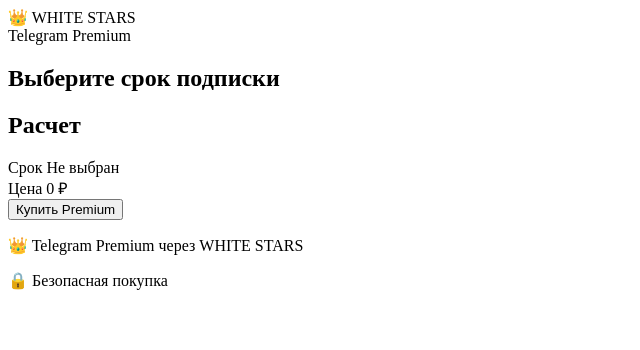
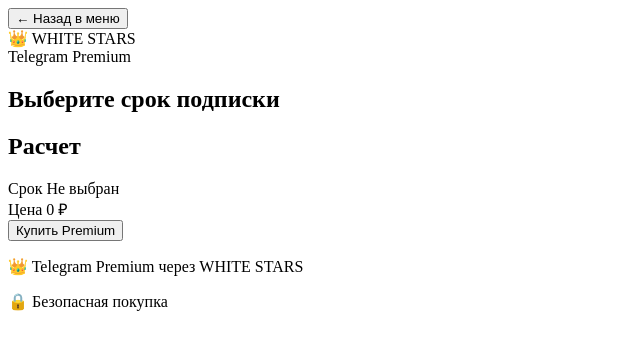
Before and after one commit to alexandrovmatvey877-hue/Telegram-stars-bot-1, a website: page pages/premium.html in a window 1280 px wide. Shown: the whole page, without its empty margins (0-640 px from the left). Drawn offline with Linux system fonts and the light colour scheme; a script that the page names is missing.

Commit message:
Update premium.html

```diff
--- a/pages/premium.html
+++ b/pages/premium.html
@@ -18,6 +18,9 @@
 
 <body>
 
+<button onclick="goBack()">
+    ← Назад в меню
+</button>
 
 <div class="container">
 
```
